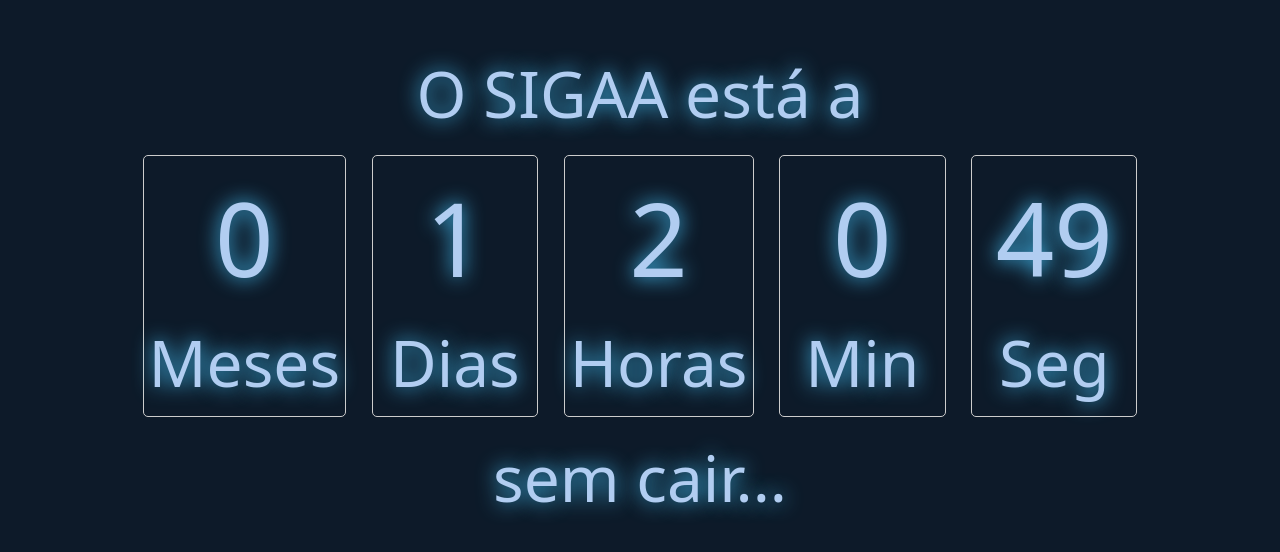
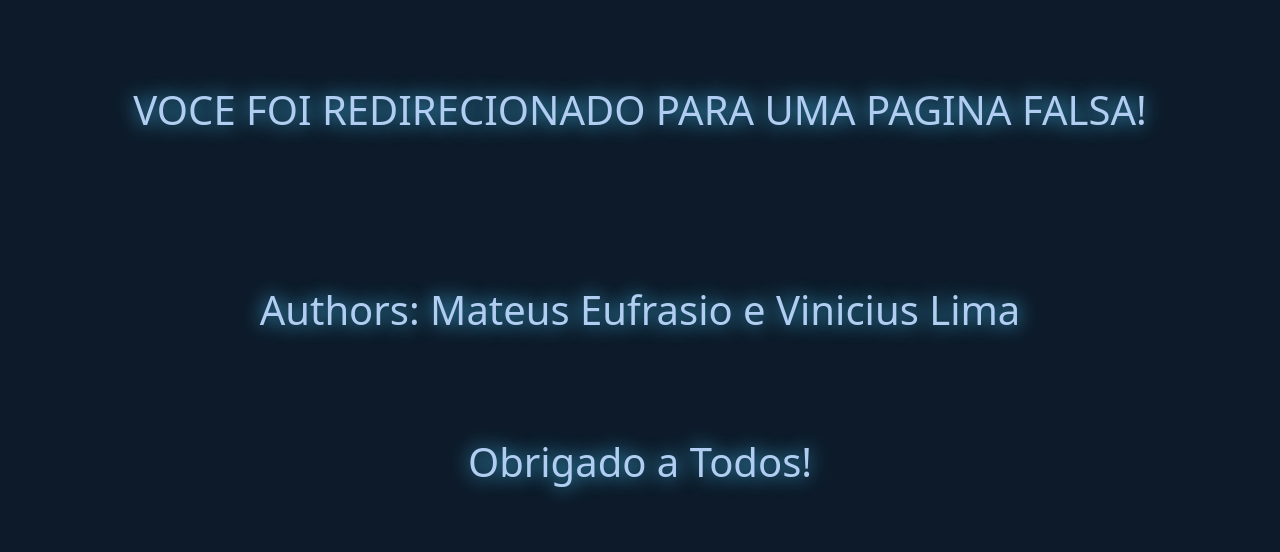
Before and after one commit to mtsteo/sigaa-depressao, a React (Vite) app: page / in a window 1280 px wide. Shown: the part 106-658 px from the top of the page. Built offline with nearby package versions, Linux system fonts and the light colour scheme.

Commit message:
Aula demonstration

```diff
--- /dev/null
+++ b/src/Fake.jsx
@@ -0,0 +1,32 @@
+import React from "react";
+import { useState, useEffect } from "react";
+
+
+const Fake = () => {
+
+  const timerStyle = {
+    textAlign: "center",
+  };
+
+
+  return (
+    <>
+      <div style={timerStyle}>
+        <div id="timer" style={timerStyle}>
+         <h1>VOCE FOI REDIRECIONADO PARA UMA PAGINA FALSA!</h1>
+         <br />
+         <br />
+         <br />
+         <h1>Authors: Mateus Eufrasio e Vinicius Lima</h1>
+         <br />
+         <br />
+         <h1>Obrigado a Todos!</h1>
+        </div>
+
+      </div>
+
+    </>
+  );
+};
+
+export default Fake;
--- a/src/pages/home/Home.jsx
+++ b/src/pages/home/Home.jsx
@@ -3,6 +3,7 @@
 import Timer from "../../Timer";
 import ModalContr from "../../components/ModalContr";
 import Button from "@mui/material/Button";
+import Fake from "../../Fake";
 
 function Home() {
   const [Open, setIsOpen] = useState(false);
@@ -24,7 +25,7 @@
             <div className="container">
               <div className="glitch-wrapper">
                 <div>
-                  <Timer />
+                  <Fake/>
                   {/* <ModalContr isOpen={Open} isClose={() => setIsOpen(false)}/>
                   <Button
                     variant="outlined"
```
